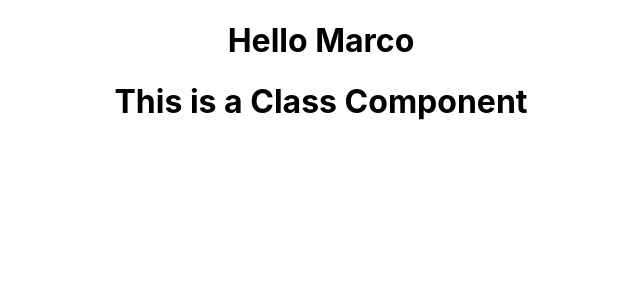
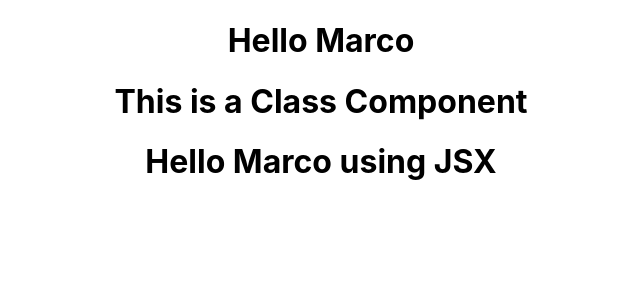
Before and after one commit to ParveenDavid2394/my-app, a React (Create React App) app: page / in a window 1280 px wide. Shown: the top 300 px of the page, without its empty margins (319-959 px from the left). Built offline with nearby package versions, Linux system fonts and the light colour scheme.

Commit message:
imported and added Hello component

```diff
--- a/src/App.js
+++ b/src/App.js
@@ -3,12 +3,14 @@ import logo from './logo.svg';
 import './App.css';
 import Greet from './components/Greet';
 import Welcome from './components/Welcome';
+import Hello from './components/Hello';
 
 function App() {
   return (
     <div className="App">
       <Greet />
       <Welcome />
+      <Hello />
     </div>
   );
 }
```
